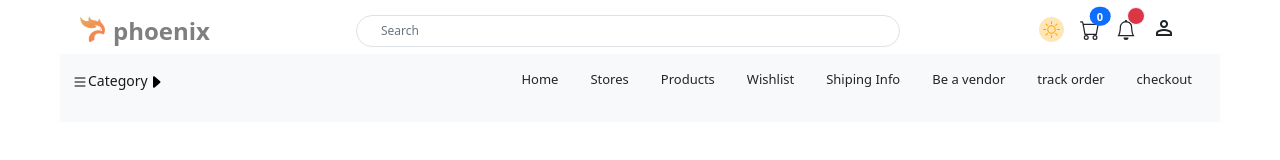
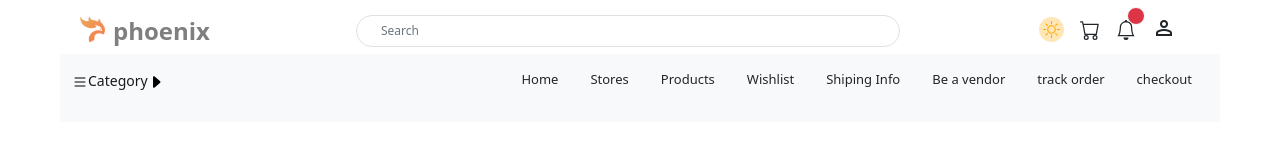
Before and after one commit to Ishwar-Patidar/Ecommerce.github.io, a React (Create React App) app: page / in a window 1280 px wide. Shown: the top 160 px of the page. Built offline with nearby package versions, Linux system fonts and the light colour scheme.

Commit message:
add routing link

```diff
--- a/src/Ecommerce site11April/Componants/Navbar.jsx
+++ b/src/Ecommerce site11April/Componants/Navbar.jsx
@@ -1,4 +1,5 @@
 import React, { useContext, useEffect, useState } from "react";
+import { Link } from "react-router-dom";
 import proContext from "./EcommerseContext/ApIContext/ProductContext";
 import './Navbar.css'
 import PersonDetail from "./PersonDetail";
@@ -53,10 +54,11 @@ function Navbar() {
                                             <svg xmlns="http://www.w3.org/2000/svg" width="20" height="20" fill="currentColor" className=" bi bi-cart text-dark" viewBox="0 0 16 16">
                                                 <path d="M0 1.5A.5.5 0 0 1 .5 1H2a.5.5 0 0 1 .485.379L2.89 3H14.5a.5.5 0 0 1 .491.592l-1.5 8A.5.5 0 0 1 13 12H4a.5.5 0 0 1-.491-.408L2.01 3.607 1.61 2H.5a.5.5 0 0 1-.5-.5zM3.102 4l1.313 7h8.17l1.313-7H3.102zM5 12a2 2 0 1 0 0 4 2 2 0 0 0 0-4zm7 0a2 2 0 1 0 0 4 2 2 0 0 0 0-4zm-7 1a1 1 0 1 1 0 2 1 1 0 0 1 0-2zm7 0a1 1 0 1 1 0 2 1 1 0 0 1 0-2z" />
                                             </svg>
-                                            <span className="position-absolute top-2 start-80 translate-middle badge rounded-pill bg-primary" style={{ fontSize: "11px" }}>
-                                                {cartProductCount}
+
+                                            <span>
+                                            <Link className="nav-link position-absolute top-2 start-80 translate-middle badge rounded-pill bg-primary" to="/store">{cartProductCount ? cartProductCount : ''}</Link>
+                                            </span>
                                                 <span className="visually-hidden">unread messages</span>
-                                            </span>
                                         </a>
                                     </li>
 
```
